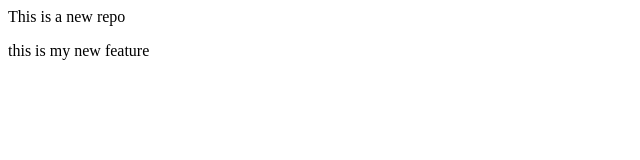
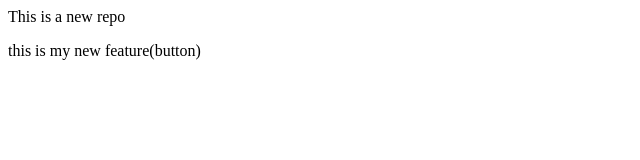
Before and after one commit to khushbunaz/localrepo, a plain HTML site: page index.html in a window 1280 px wide. Shown: the full height of the page, 0-640 px from the left. Drawn offline with Linux system fonts and the light colour scheme.

Commit message:
add button

```diff
--- a/index.html
+++ b/index.html
@@ -1,3 +1,2 @@
 <p>This is a new repo</p>
-<p>this is my new feature
-</p>
+<p>this is my new feature(button)</p>
```
